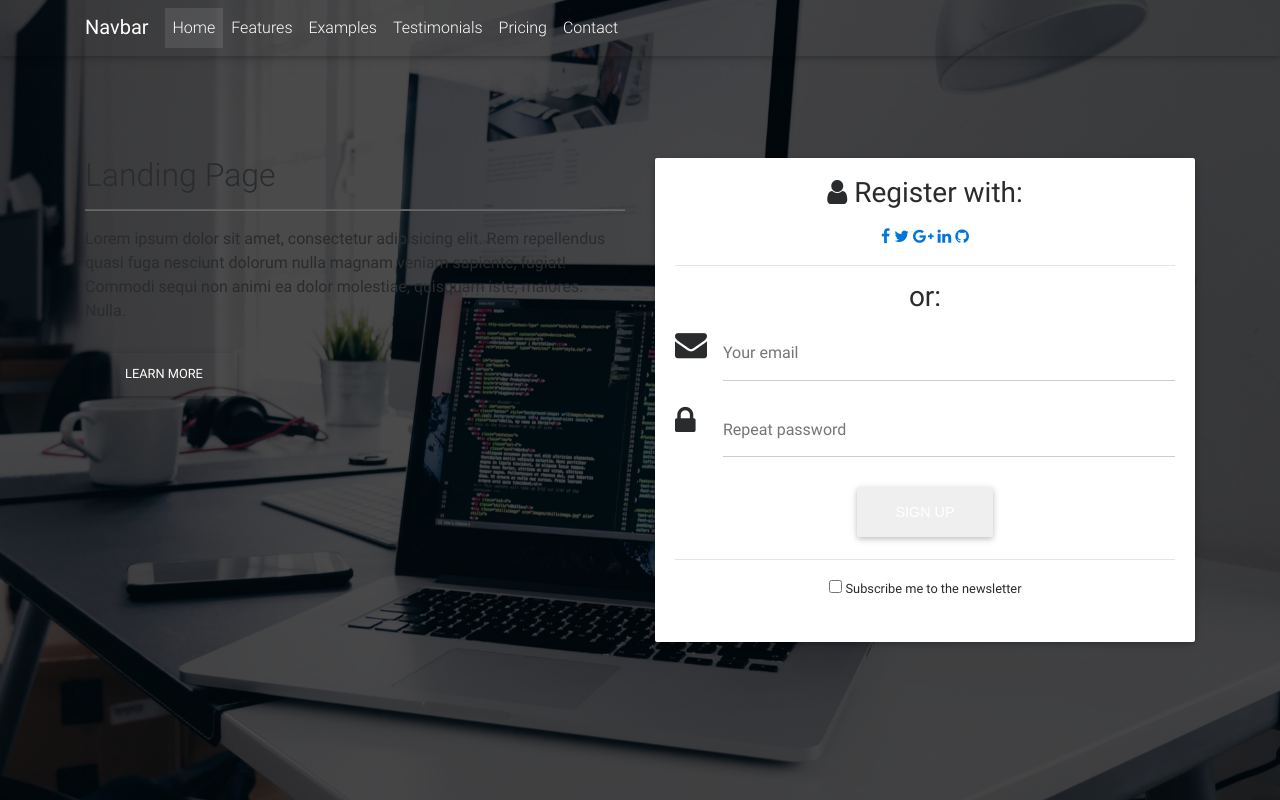
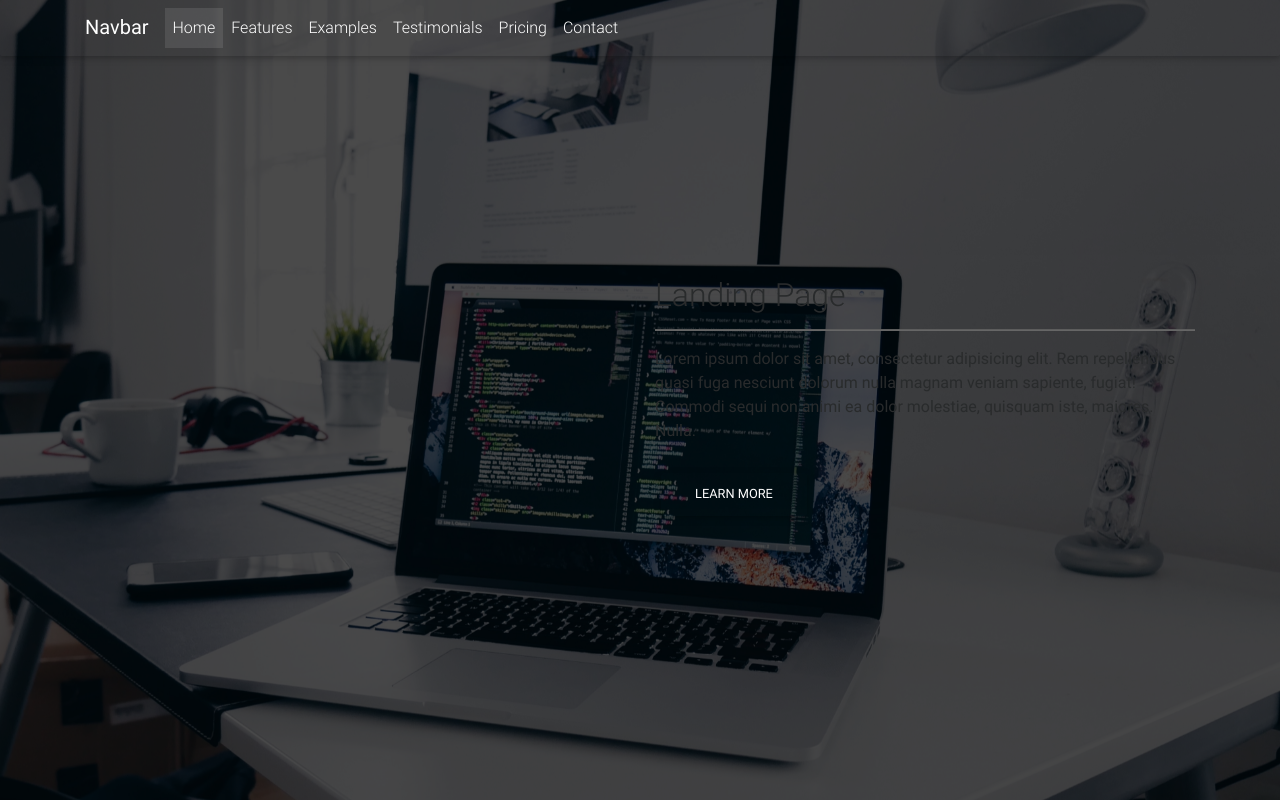
Before and after one commit to DavidKings1994/landing, a website built with webpack: page index.html in a window 1280 px wide. Built offline with nearby package versions, Linux system fonts and the light colour scheme.

Commit message:
se creo la vista principal y se implemento el uso de sass con webpack

```diff
--- a/index.html
+++ b/index.html
@@ -5,7 +5,7 @@
     <meta charset="utf-8">
     <meta name="viewport" content="width=device-width, initial-scale=1, shrink-to-fit=no">
     <meta http-equiv="x-ua-compatible" content="ie=edge">
-    <title>Material Design Bootstrap</title>
+    <title>Hestur - landing</title>
     <!-- Font Awesome -->
     <link rel="stylesheet" href="https://maxcdn.bootstrapcdn.com/font-awesome/4.6.0/css/font-awesome.min.css">
     <!-- Bootstrap core CSS -->
@@ -13,12 +13,12 @@
     <!-- Material Design Bootstrap -->
     <link href="css/mdb.min.css" rel="stylesheet">
     <!-- Your custom styles (optional) -->
+    <link href="dist/main.bundle.css" rel="stylesheet">
     <link href="css/style.css" rel="stylesheet">
 </head>
 
 <body>
 
-    <!-- Start your project here-->
     <nav class="navbar navbar-toggleable-md navbar-dark scrolling-navbar fixed-top top-nav-collapse">
         <div class="container">
             <button class="navbar-toggler navbar-toggler-right" type="button" data-toggle="collapse" data-target="#navbarNav1" aria-controls="navbarNav1" aria-expanded="false" aria-label="Toggle navigation">
@@ -57,9 +57,7 @@
         <div class="full-bg-img flex-center">
             <div class="container">
                 <div class="row" id="home">
-
-                    <!--First column-->
-                    <div class="col-lg-6">
+                    <div class="col-md-6 offset-md-6">
                         <div class="description">
                             <h2 class="h2-responsive wow fadeInLeft" style="visibility: visible; animation-name: fadeInLeft;">Landing Page </h2>
                             <hr class="hr-dark">
@@ -68,57 +66,10 @@
                             <a class="btn btn-ptc wow fadeInLeft waves-effect waves-light" data-wow-delay="0.7s" style="visibility: visible; animation-delay: 0.7s; animation-name: fadeInLeft;">Learn more</a>
                         </div>
                     </div>
-                    <!--/.First column-->
-
-                    <!--Second column-->
-                    <div class="col-lg-6">
-                        <!--Form-->
-                        <div class="card wow fadeInRight" style="visibility: visible; animation-name: fadeInRight;">
-                            <div class="card-block">
-                                <!--Header-->
-                                <div class="text-center">
-                                    <h3><i class="fa fa-user"></i> Register with:</h3>
-                                    <a href="" class="btn-floating btn-fb btn-small waves-effect waves-light"><i class="fa fa-facebook"></i></a>
-                                    <a href="" class="btn-floating btn-tw btn-small waves-effect waves-light"><i class="fa fa-twitter"></i></a>
-                                    <a href="" class="btn-floating btn-gplus btn-small waves-effect waves-light"><i class="fa fa-google-plus"></i></a>
-                                    <a href="" class="btn-floating btn-li btn-small waves-effect waves-light"><i class="fa fa-linkedin"></i></a>
-                                    <a href="" class="btn-floating btn-git btn-small waves-effect waves-light"><i class="fa fa-github"></i></a>
-                                    <hr>
-                                    <h3>or:</h3>
-                                </div>
-
-                                <!--Body-->
-                                <div class="md-form">
-                                    <i class="fa fa-envelope prefix"></i>
-                                    <input type="text" id="form2" class="form-control">
-                                    <label for="form2" class="">Your email</label>
-                                </div>
-
-                                <div class="md-form">
-                                    <i class="fa fa-lock prefix"></i>
-                                    <input type="password" id="form4" class="form-control">
-                                    <label for="form4" class="">Repeat password</label>
-                                </div>
-
-                                <div class="text-center">
-                                    <button class="btn btn-ptc btn-lg waves-effect waves-light">Sign up</button>
-                                    <hr>
-                                    <fieldset class="form-group">
-                                        <input type="checkbox" id="checkbox1">
-                                        <label for="checkbox1">Subscribe me to the newsletter</label>
-                                    </fieldset>
-                                </div>
-
-                            </div>
-                        </div>
-                        <!--/.Form-->
-                    </div>
-                    <!--/Second column-->
                 </div>
             </div>
         </div>
     </div>
-    <!-- /Start your project here-->
 
     <!-- SCRIPTS -->
     <!-- JQuery -->
--- a/webpack.config.js
+++ b/webpack.config.js
@@ -2,26 +2,23 @@ var webpack = require('webpack');
 var ExtractTextPlugin = require('extract-text-webpack-plugin');
 
 module.exports = {
-    entry: {
-        main: __dirname + "/js/main.js",
-        styles: __dirname + '/sass/landing.scss'
-    },
+    entry: [ __dirname + "/js/main.js", __dirname + "/sass/landing.scss"],
     output: {
-        path: __dirname + "/js/dist/",
+        path: __dirname + "/dist/",
         publicPath: __dirname + "/public/",
         filename: "[name].bundle.js",
         chunkFilename: "[id].bundle.js"
     },
     plugins: [
+        new ExtractTextPlugin({
+            filename: '[name].bundle.css',
+            allChunks: true
+        }),
         new webpack.ProvidePlugin({
             $: 'jquery',
             jquery: 'jquery',
             'window.jQuery': 'jquery',
             jQuery: 'jquery'
-        }),
-        new ExtractTextPlugin({
-            filename: __dirname + '/dist/[name].bundle.css',
-            allChunks: true,
         })
     ],
     resolve: {
```
Also changed, not shown: dist/main.bundle.css (added), dist/main.bundle.js, js/dist/main.bundle.js (deleted).
